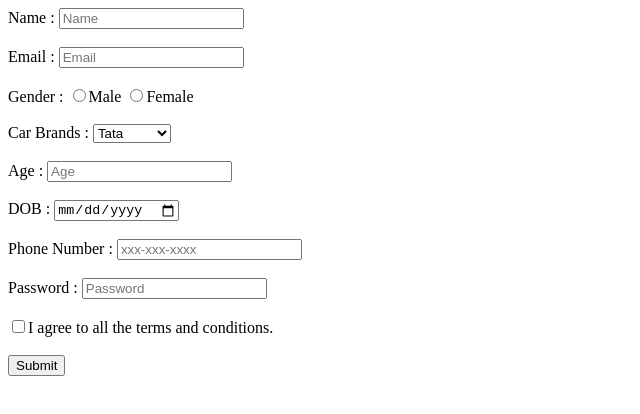
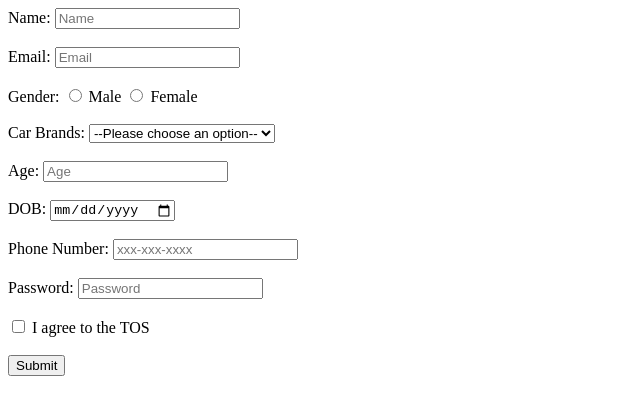
Before and after one commit to acciojob/signup-form-car-TejasSahebraoGawali, a website: page main.html in a window 1280 px wide. Shown: the whole page, without its empty margins (0-640 px from the left). Drawn offline with Linux system fonts and the light colour scheme.

Commit message:
created a submission

```diff
--- a/main.html
+++ b/main.html
@@ -9,49 +9,55 @@
 <body>
 	<!-- the entire body must be written by student -->
 
-	<form method = "post">
-		<label for= "name">Name : </label>
-		<input type = "Text" id = "name" placeholder = "Name" required>
+	<form method="post">
+
+		<label for="name">Name:</label>
+		<input type="text" id="name" name="name" placeholder="Name" required>
 		<br><br>
 
-		<label for = "Email">Email : </label>
-		<input type = "email" id = "email" placeholder = "Email" required>
+		<label for="email">Email:</label>
+		<input type="email" id="email" name="email" placeholder="Email" required>
 		<br><br>
 
-		<label for = "Gender">Gender : </label>
-		<input type = "radio" name = "gender" value = "Male" required>Male
-		<input type = "radio" name = "gender" value = "Female" required>Female
+		<label>Gender:</label>
+		<input type="radio" id="gender_m" name="gender" value="Male" required>
+		<label for="gender_m">Male</label>
+		<input type="radio" id="gender_f" name="gender" value="Female" required>
+		<label for="gender_f">Female</label>
 		<br><br>
 
-		<label for = "car_brand">Car Brands : </label>
-		<select list = "carbrands" placeholder = "--Please choose an option--" required>
-			<option value = "Tata">Tata</option>
-			<option value = "Mahindra">Mahindra</option>
-			<option value = "Hundayi">Hundayi</option>
-			<option value = "Toyota">Toyota</option>
+		<label for="cars">Car Brands:</label>
+		<select id="cars" name="cars" required>
+			<option value="">--Please choose an option--</option>
+			<option value="Tata">Tata</option>
+			<option value="Mahindra">Mahindra</option>
+			<option value="Hyundai">Hyundai</option>
+			<option value="Toyota">Toyota</option>
 		</select>
 		<br><br>
 
-		<label for = "Age">Age : </label>
-		<input type = "number" id = "age" placeholder = "Age" required>
+		<label for="age">Age:</label>
+		<input type="number" id="age" name="age" placeholder="Age" required>
 		<br><br>
 
-		<lable for = "DOB" >DOB : </lable>
-		<input type = "date" id = "dob" required>
+		<label for="dob">DOB:</label>
+		<input type="date" id="dob" name="dob" required>
 		<br><br>
 
-		<label for = "Phone_Number">Phone Number : </label>
-		<input type = "tel" id = "tel" placeholder = "xxx-xxx-xxxx">
+		<label for="tel">Phone Number:</label>
+		<input type="tel" id="tel" name="tel" placeholder="xxx-xxx-xxxx">
 		<br><br>
 
-		<label for = "Password">Password : </label>
-		<input type = "password" id = "password" placeholder = "Password" required>
+		<label for="password">Password:</label>
+		<input type="password" id="password" name="password" placeholder="Password" required>
 		<br><br>
 
-		<input type = "checkbox" id = "tos" required>I agree to all the terms and conditions.
+		<input type="checkbox" id="tos" name="tos" required>
+		<label for="tos">I agree to the TOS</label>
 		<br><br>
 
-		<button type = "submit" value = "submit"> Submit</button>
+		<button type="submit">Submit</button>
+
 	</form>
 
 
```
